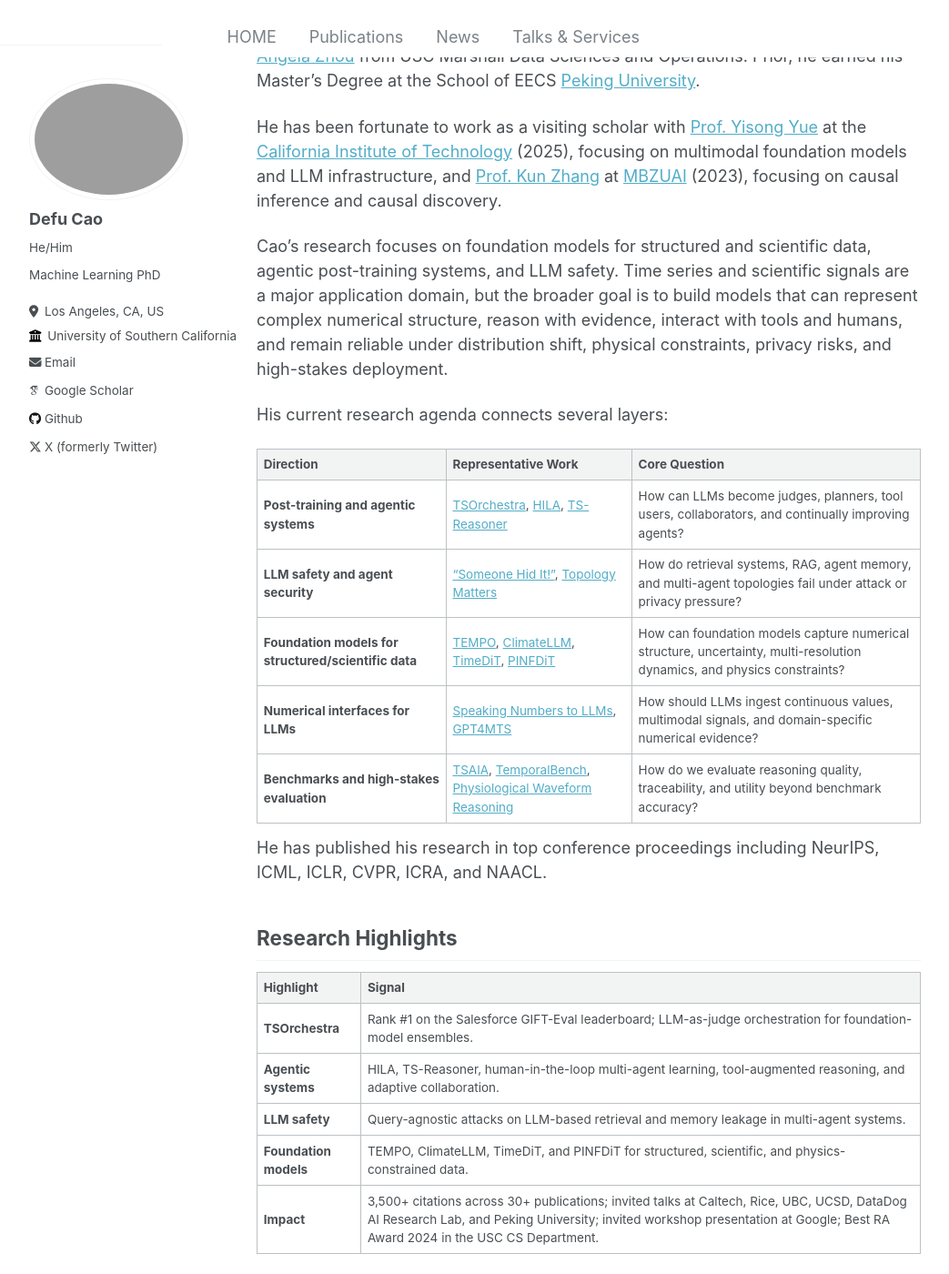
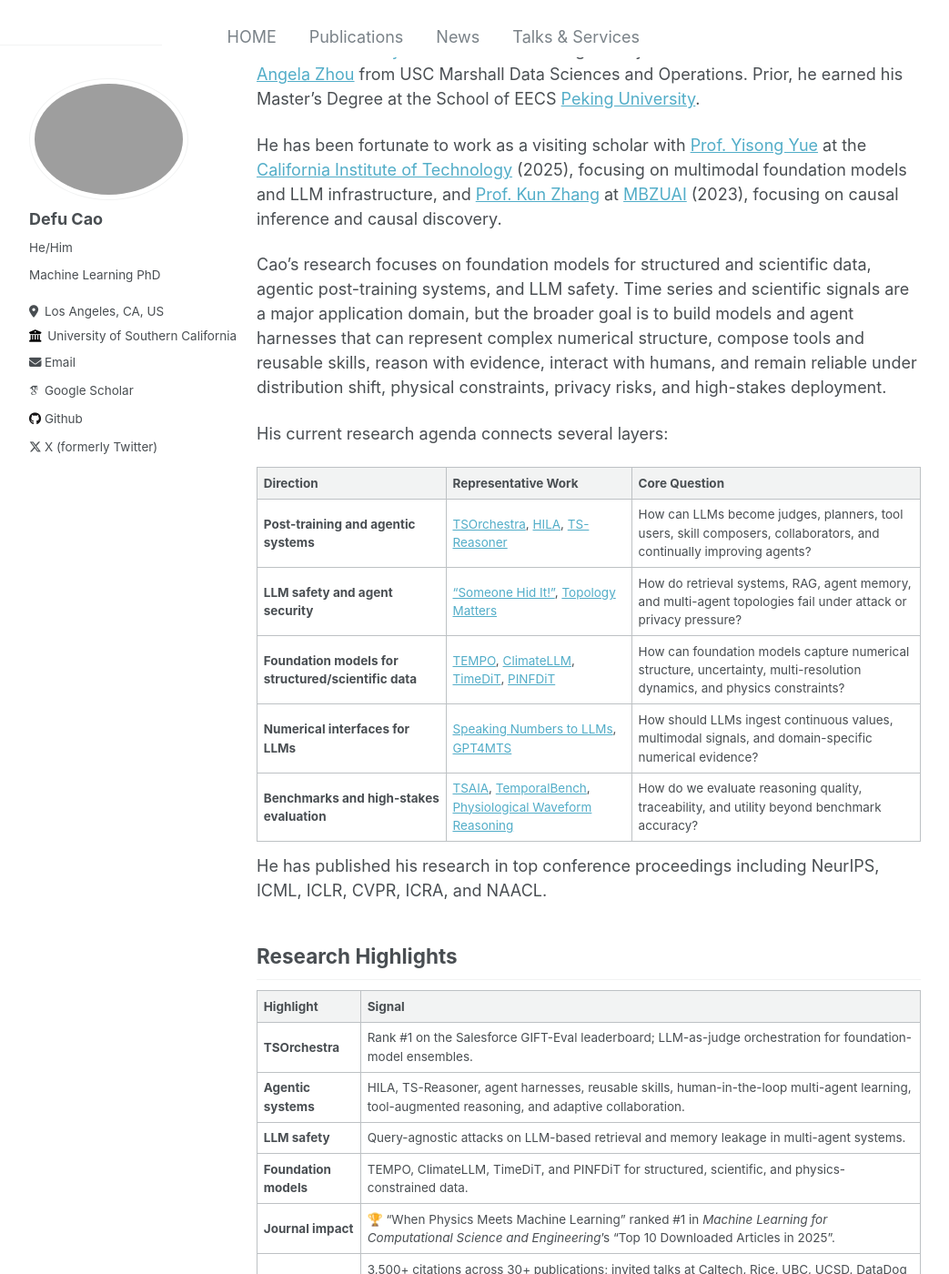
Before and after one commit to idevede/idevede.github.io, a Jekyll site: the page built from _pages/about.md, in a window 1280 px wide and 1400 px high, scrolled down 372 px. Shown: the whole window at 91% size, without its empty margins (18-1061 px from the left). Built offline with Jekyll 4.4.1, drawn with Linux system fonts in a browser that asks for light colours; some web fonts are replaced; comment, search, counter and statistics services are not loaded; some of the changed text lies outside the part shown.

Commit message:
Add journal impact recognition

```diff
--- a/_pages/about.md
+++ b/_pages/about.md
@@ -12,7 +12,7 @@
 
 I build **foundation models** and **agentic LLM systems** for structured, scientific, and decision-critical data.
 
-**Agentic Post-Training** · **LLM Safety** · **Scientific Foundation Models** · **Numerical LLM Interfaces**
+**Agentic Post-Training** · **Agent Harnesses & Skills** · **LLM Safety** · **Scientific Foundation Models** · **Numerical LLM Interfaces**
 </div>
 
 Defu Cao /dəfu: tsaʊ/ is a Ph.D. candidate in the [Thomas Lord Department of Computer Science](https://www.cs.usc.edu/) at the [University of Southern California](https://homeadmin.usc.edu/www/), working with [Prof. Yan Liu](https://viterbi-web.usc.edu/~liu32/) at the USC [Melady Lab](https://melady.usc.edu). He is also working closely with [Prof. Yue Zhao](https://viterbi-web.usc.edu/~yzhao010/) and [Prof. Angela Zhou](https://angelamzhou.github.io/) from USC Marshall Data Sciences and Operations. Prior, he earned his Master's Degree at the School of EECS [Peking University](https://english.pku.edu.cn/).
@@ -20,13 +20,13 @@
 He has been fortunate to work as a visiting scholar with [Prof. Yisong Yue](http://www.yisongyue.com/) at the [California Institute of Technology](https://www.caltech.edu/) (2025), focusing on multimodal foundation models and LLM infrastructure, and [Prof. Kun Zhang](https://www.andrew.cmu.edu/user/kunz1/) at [MBZUAI](https://mbzuai.ac.ae/research/) (2023), focusing on causal inference and causal discovery.
 
 
-Cao's research focuses on foundation models for structured and scientific data, agentic post-training systems, and LLM safety. Time series and scientific signals are a major application domain, but the broader goal is to build models that can represent complex numerical structure, reason with evidence, interact with tools and humans, and remain reliable under distribution shift, physical constraints, privacy risks, and high-stakes deployment.
+Cao's research focuses on foundation models for structured and scientific data, agentic post-training systems, and LLM safety. Time series and scientific signals are a major application domain, but the broader goal is to build models and agent harnesses that can represent complex numerical structure, compose tools and reusable skills, reason with evidence, interact with humans, and remain reliable under distribution shift, physical constraints, privacy risks, and high-stakes deployment.
 
 His current research agenda connects several layers:
 
 | Direction | Representative Work | Core Question |
 | --- | --- | --- |
-| **Post-training and agentic systems** | [TSOrchestra](https://arxiv.org/abs/2512.16022), [HILA](https://openreview.net/forum?id=IKVUB9Exuc), [TS-Reasoner](https://openreview.net/forum?id=yhy7Vigjcf) | How can LLMs become judges, planners, tool users, collaborators, and continually improving agents? |
+| **Post-training and agentic systems** | [TSOrchestra](https://arxiv.org/abs/2512.16022), [HILA](https://openreview.net/forum?id=IKVUB9Exuc), [TS-Reasoner](https://openreview.net/forum?id=yhy7Vigjcf) | How can LLMs become judges, planners, tool users, skill composers, collaborators, and continually improving agents? |
 | **LLM safety and agent security** | ["Someone Hid It!"](https://arxiv.org/abs/2602.00364), [Topology Matters](https://arxiv.org/abs/2512.04668) | How do retrieval systems, RAG, agent memory, and multi-agent topologies fail under attack or privacy pressure? |
 | **Foundation models for structured/scientific data** | [TEMPO](https://arxiv.org/abs/2310.04948), [ClimateLLM](https://arxiv.org/abs/2502.11059), [TimeDiT](https://arxiv.org/abs/2409.02322), [PINFDiT](https://openreview.net/forum?id=EphTlUJ4XN) | How can foundation models capture numerical structure, uncertainty, multi-resolution dynamics, and physics constraints? |
 | **Numerical interfaces for LLMs** | [Speaking Numbers to LLMs](https://openreview.net/pdf?id=mk2ADdNQAI), [GPT4MTS](https://doi.org/10.1609/aaai.v38i21.30383) | How should LLMs ingest continuous values, multimodal signals, and domain-specific numerical evidence? |
@@ -39,9 +39,10 @@
 | Highlight | Signal |
 | --- | --- |
 | **TSOrchestra** | Rank #1 on the Salesforce GIFT-Eval leaderboard; LLM-as-judge orchestration for foundation-model ensembles. |
-| **Agentic systems** | HILA, TS-Reasoner, human-in-the-loop multi-agent learning, tool-augmented reasoning, and adaptive collaboration. |
+| **Agentic systems** | HILA, TS-Reasoner, agent harnesses, reusable skills, human-in-the-loop multi-agent learning, tool-augmented reasoning, and adaptive collaboration. |
 | **LLM safety** | Query-agnostic attacks on LLM-based retrieval and memory leakage in multi-agent systems. |
 | **Foundation models** | TEMPO, ClimateLLM, TimeDiT, and PINFDiT for structured, scientific, and physics-constrained data. |
+| **Journal impact** | 🏆 "When Physics Meets Machine Learning" ranked #1 in *Machine Learning for Computational Science and Engineering*'s "Top 10 Downloaded Articles in 2025". |
 | **Impact** | 3,500+ citations across 30+ publications; invited talks at Caltech, Rice, UBC, UCSD, DataDog AI Research Lab, and Peking University; invited workshop presentation at Google; Best RA Award 2024 in the USC CS Department. |
 
 ## Recent News (2025-2026)
@@ -60,6 +61,7 @@
 - 01/2026: Invited talk "Frontiers of Physics-Informed Time Series Foundation Models." Host: Peking University, School of AI for Science.
 - 01/2026: Invited talk "TSFoundation: From Foundation Models to Agents Orchestration." Host: DataDog AI Research Lab.
 - 12/2025: 🚀 [TSOrchestra](https://x.com/caodefu_dove/status/2002102494948966812?s=20), our agentic-guided foundation model forecasting framework from USC Melady Lab, reached **Rank #1** on the Salesforce GIFT-Eval leaderboard (MASE & CRPS)!
+- 12/2025: 🏆 "When Physics Meets Machine Learning: A Survey of Physics-Informed Machine Learning" ranked #1 in *Machine Learning for Computational Science and Engineering*'s "Top 10 Downloaded Articles in 2025".
 - 10/2025: Invited talk on Advancing Time Series Analysis with Unified Foundation Models at Rice University - CS Department!
 - 10/2025: Invited talk on Advancing Time Series Analysis with Unified Foundation Models at Prairie View A&M University - Center of Excellence in Research and Education for Big Military Data Intelligence!
 - 09/2025: Invited talk on Time Series Foundation Models at Caltech - Academia-Industry X!
```
Also changed, not shown: _pages/publications.md (+3 -3 lines).
